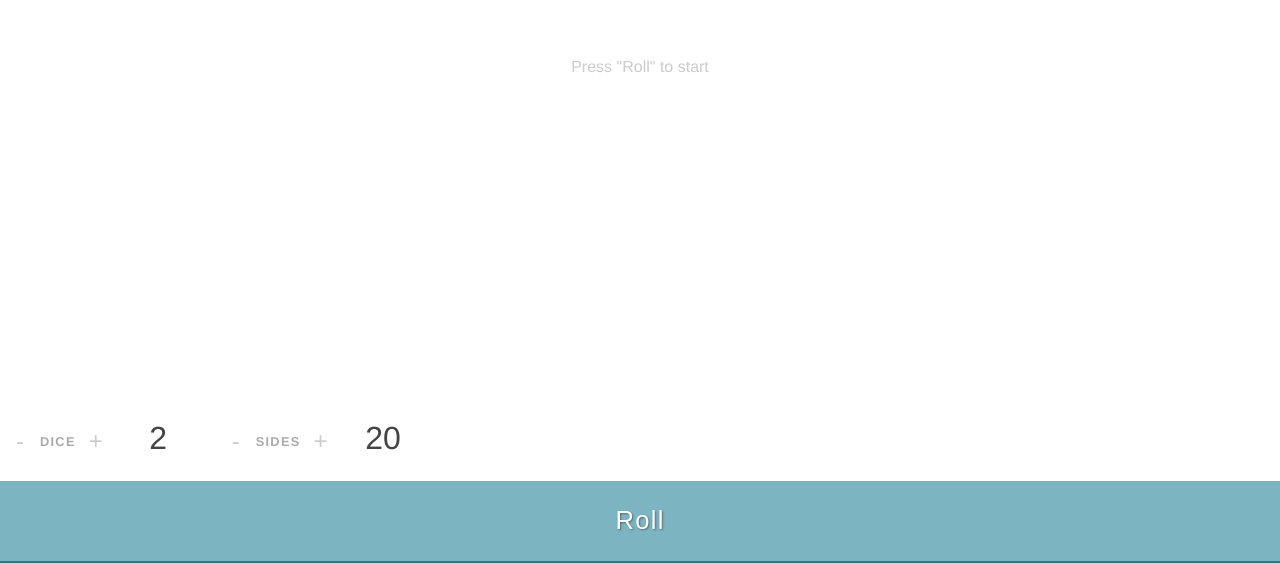
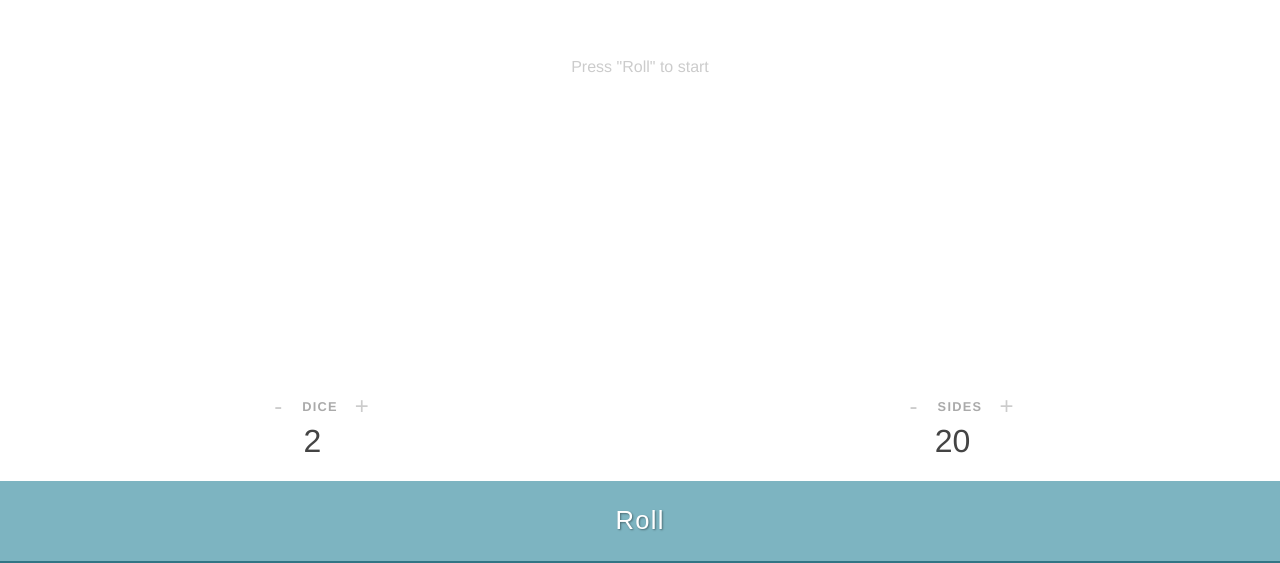
Before and after one commit to scriptist/blinddie.com, a Vue app: page / in a window 1280 px wide. Shown: the part 237-800 px from the top of the page. Built offline with nearby package versions, Linux system fonts and the light colour scheme.

Commit message:
Compatibility

```diff
--- a/src/App.vue
+++ b/src/App.vue
@@ -62,7 +62,8 @@ export default {
 
 .result {
   bottom: 12em;
-  overflow: auto;
+  overflow-x: hidden;
+  overflow-y: auto;
   top: 0;
 }
 
--- a/src/components/RollButton.vue
+++ b/src/components/RollButton.vue
@@ -19,6 +19,7 @@ button {
   border: none;
   border-bottom: 2px solid #327585;
   color: white;
+  cursor: pointer;
   font-size: 1.6em;
   letter-spacing: .05em;
   padding: 1em;
--- a/src/components/RollConfigurer.vue
+++ b/src/components/RollConfigurer.vue
@@ -51,7 +51,12 @@ export default {
 <style scoped>
 .root {
   display: flex;
-  margin-bottom: 20px;
+  margin-bottom: 1.25em;
+  justify-content: space-around;
+}
+
+.field {
+  width: 10em;
 }
 
 label {
@@ -67,10 +72,11 @@ button {
   background: none;
   border: none;
   color: #ccc;
+  cursor: pointer;
   font-size: 1.5em;
-  height: 40px;
+  height: 2em;
   position: relative;
-  width: 40px;
+  width: 2em;
 }
 
 input {
@@ -81,6 +87,6 @@ input {
   font-size: 2em;
   margin-top: -.25em;
   text-align: center;
-  width: 3em;
+  width: 80%;
 }
 </style>
--- a/src/components/RollResult.vue
+++ b/src/components/RollResult.vue
@@ -1,5 +1,8 @@
 <template>
   <div class="root">
+    <div v-if="!supported" class="warning">
+      Your browser does not support speech synthesis.
+    </div>
     <div v-if="rolling" class="hint">Rolling...</div>
     <div v-else-if="result != null">
       <div class="die" v-for="number in result">
@@ -13,7 +16,7 @@
 </template>
 
 <script>
-import speak from '../lib/speak';
+import Speech from '../lib/Speech';
 
 export default {
   name: 'roll-result',
@@ -21,12 +24,17 @@ export default {
     result: Array,
     rolling: Boolean,
   },
+  data() {
+    return {
+      supported: Speech.isSupported(),
+    };
+  },
   watch: {
     result(value) {
       const s = value.length > 1
         ? `${value.slice(0, -1).join(', ')}, and ${value[value.length - 1]}`
         : value[value.length - 1];
-      speak(s);
+      Speech.speak(s);
     },
   },
 };
@@ -39,6 +47,16 @@ export default {
   flex-direction: column;
   align-items: center;
   justify-content: center;
+}
+
+.warning {
+  background: red;
+  color: white;
+  left: 0;
+  padding: 0.2em;
+  position: absolute;
+  top: 0;
+  width: 100%;
 }
 
 .die {
--- /dev/null
+++ b/src/lib/Speech.js
@@ -0,0 +1,14 @@
+export default {
+  isSupported() {
+    return !!(window.speechSynthesis && window.SpeechSynthesisUtterance);
+  },
+
+  speak(text) {
+    if (!this.isSupported()) {
+      return;
+    }
+
+    const utterance = new SpeechSynthesisUtterance(text);
+    speechSynthesis.speak(utterance);
+  },
+};
--- a/src/lib/speak.js
+++ /dev/null
@@ -1,8 +0,0 @@
-export default function speak(text) {
-  if (!window.speechSynthesis || !window.SpeechSynthesisUtterance) {
-    return;
-  }
-
-  const utterance = new SpeechSynthesisUtterance(text);
-  speechSynthesis.speak(utterance);
-}
```
